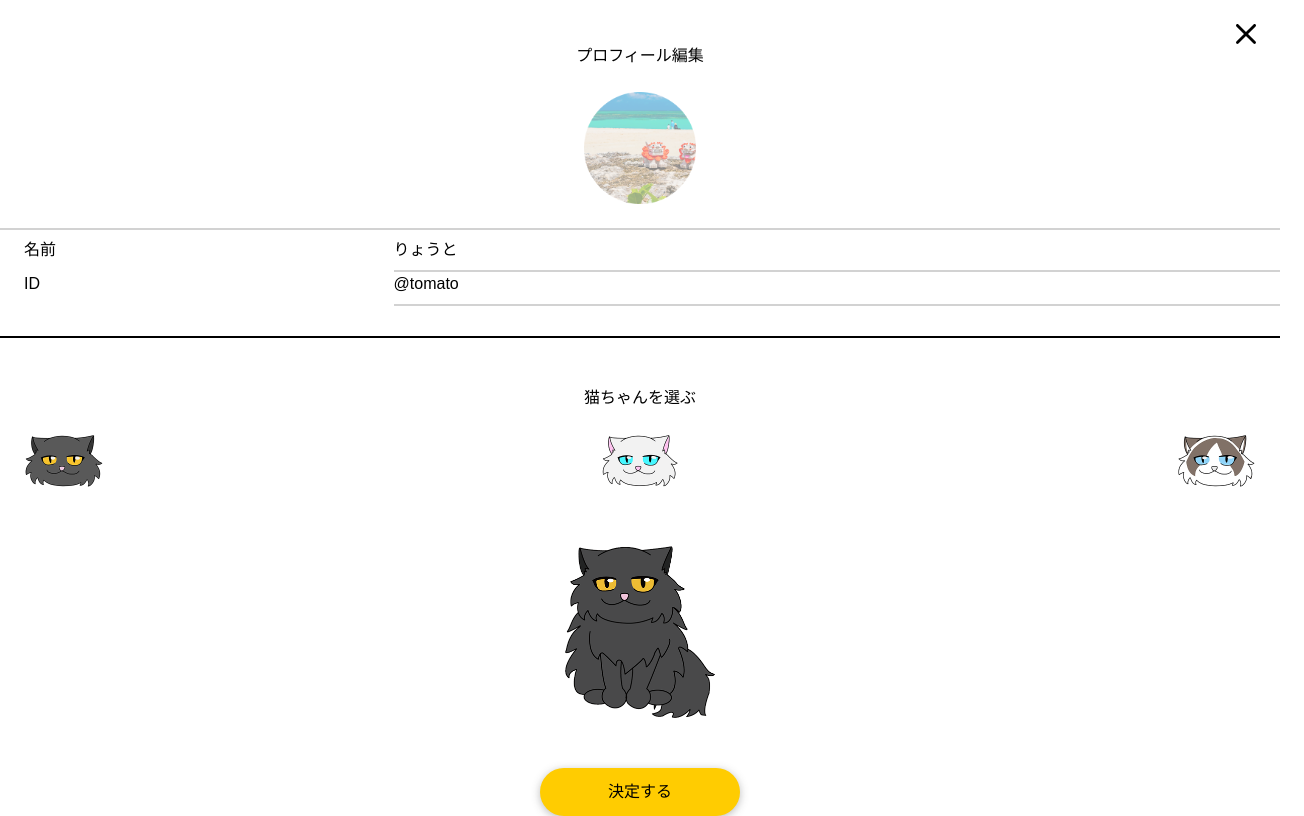
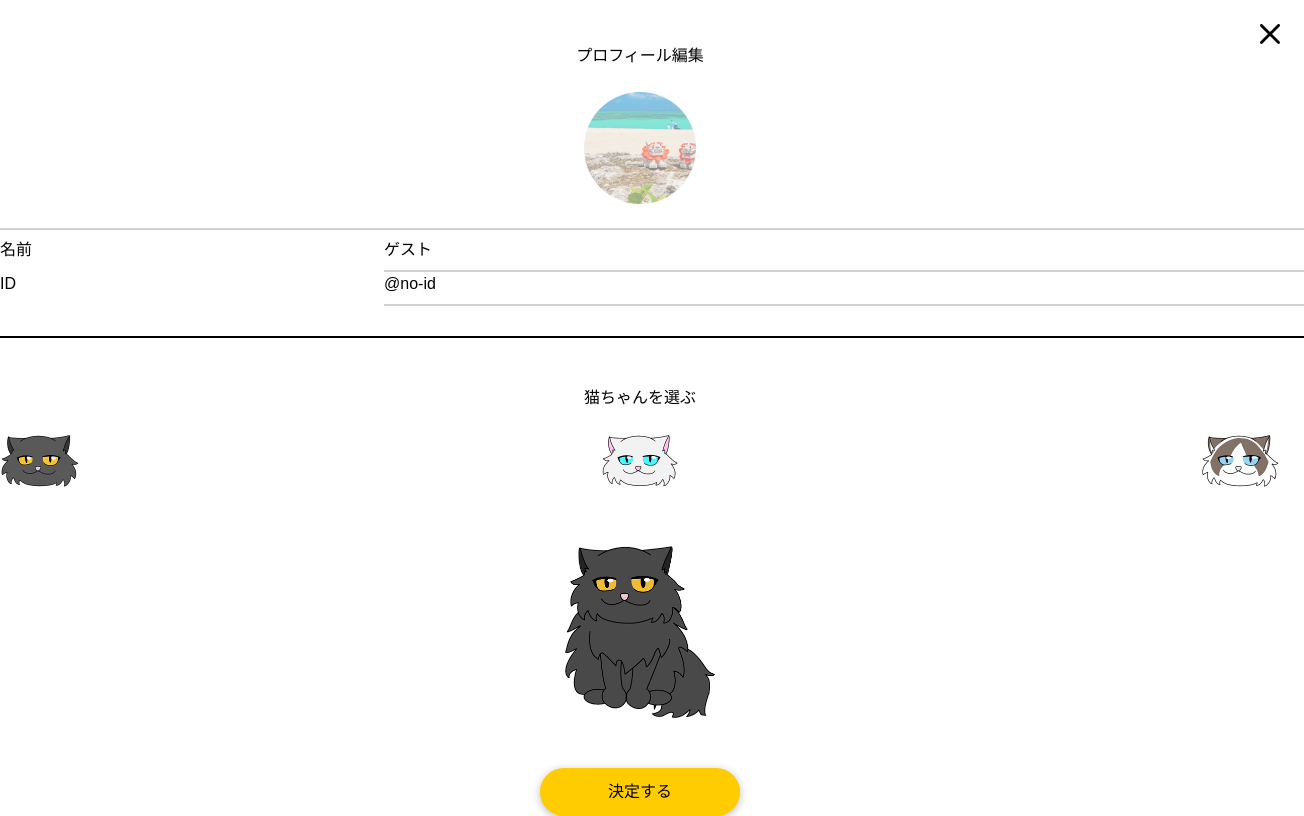
Before and after one commit to ishimaruryouto/tomato_stew, a Next.js app: page /profile/edit in a window 1280 px wide. Shown: the whole page, 1304 px wide, since content can reach past the window. Built offline with nearby package versions, Linux system fonts and the light colour scheme; no server answers; a web font is replaced by a local one.

Commit message:
ユーザーネーム表示完成

```diff
--- a/app/components/edit.tsx
+++ b/app/components/edit.tsx
@@ -1,9 +1,32 @@
+"use client";
 import Image from 'next/image';
 
+import { onAuthStateChanged } from "firebase/auth";
+import { auth } from "../firebase/firebase";
+import { useEffect, useState } from "react";
+
 export default function edit() {
+
+    const [loginUser, setLoginUser] = useState<{ name: string; id: string } | null>(null);
+
+    useEffect(() => {
+        const unsubscribe = onAuthStateChanged(auth, (user) => {
+            if (user) {
+                setLoginUser({
+                    name: user.displayName ?? "名無しさん",
+                    id: user.uid,
+                });
+            } else {
+                setLoginUser(null);
+            }
+        });
+
+        return () => unsubscribe();
+    }, []);
+
     return (
         <>
-			<div className="px-6">
+            <div className="">
                 <div className="flex mt-6">
                     <svg
                         className="ml-auto"
@@ -29,13 +52,13 @@ export default function edit() {
                 <div className="h-0.5 bg-[#222]/20 mt-6 mb-2 -mx-6"></div>
                 <div className="flex w-full ">
                     <p className="w-[30%]">名前</p>
-					<p className="w-[70%]">りょうと</p>
+                    <p className="w-[70%]">{loginUser?.name ?? "ゲスト"}</p>
                 </div>
                 {/* 線（灰色） */}
                 <div className="h-0.5 bg-[#222]/20 mt-2 ml-[30%] -mr-6"></div>
                 <div className="flex ">
                     <p className="w-[30%]">ID</p>
-					<p className="w-[70%]">@tomato</p>
+                    <p className="w-[70%]">@{loginUser?.id ?? "no-id"}</p>
                 </div>
                 {/* 線（灰色） */}
                 <div className="h-0.5 bg-[#222]/20 mt-2 ml-[30%] -mr-6"></div>
--- a/app/components/photo.tsx
+++ b/app/components/photo.tsx
@@ -2,19 +2,36 @@
 
 import Link from "next/link";
 import Image from "next/image";
-import { useState } from "react";
+
+import { onAuthStateChanged } from "firebase/auth";
+import { auth } from "../firebase/firebase";
+import { useEffect, useState } from "react";
 type PhotoData = {
     src: string;
     station: string;
     comment: string;
 };
-
 export default function Frend() {
 
+    const [loginUser, setLoginUser] = useState<{ name: string; id: string } | null>(null);
     const [modalData, setModalData] = useState<PhotoData | null>(null);
     const closeModal = () => setModalData(null);
 
-    // モーダルに渡すデータ（写真4枚ぶん）
+    useEffect(() => {
+        const unsubscribe = onAuthStateChanged(auth, (user) => {
+            if (user) {
+                setLoginUser({
+                    name: user.displayName ?? "名無しさん",
+                    id: user.uid,
+                });
+            } else {
+                setLoginUser(null);
+            }
+        });
+
+        return () => unsubscribe();
+    }, []);
+
     const photos: PhotoData[] = [
         {
             src: "/img/photo_img.png",
@@ -98,14 +115,14 @@ export default function Frend() {
                 <div className="text-center">
                     <div className="flex items-center justify-center gap-6 mt-6">
                         <div className="ml-12">
-                            <h1>ユーザーネーム</h1>
-                            <p>@tomato</p>
+                            <h1>{loginUser?.name ?? "ゲスト"}</h1>
+                            <p>@{loginUser?.id ?? "no-id"}</p>
                         </div>
                         {/* プロフィール編集ボタン */}
                         <div>
                             <Link href="/profile/edit">
                                 <svg xmlns="http://www.w3.org/2000/svg" width="24" height="24" viewBox="0 0 24 24" fill="none">
-                                    <circle cx="12" cy="12" r="11.625" fill="#FEFEFE" stroke="#222222" stroke-width="0.75" />
+                                    <circle cx="12" cy="12" r="11.625" fill="#FEFEFE" stroke="#222222" strokeWidth="0.75" />
                                     <mask id="mask0_862_221" className="mask-type:luminance" maskUnits="userSpaceOnUse" x="4" y="4">
                                         <path d="M20 4H4V20H20V4Z" fill="white" />
                                     </mask>
```
Lines whose indentation alone changed are shown as unchanged.
